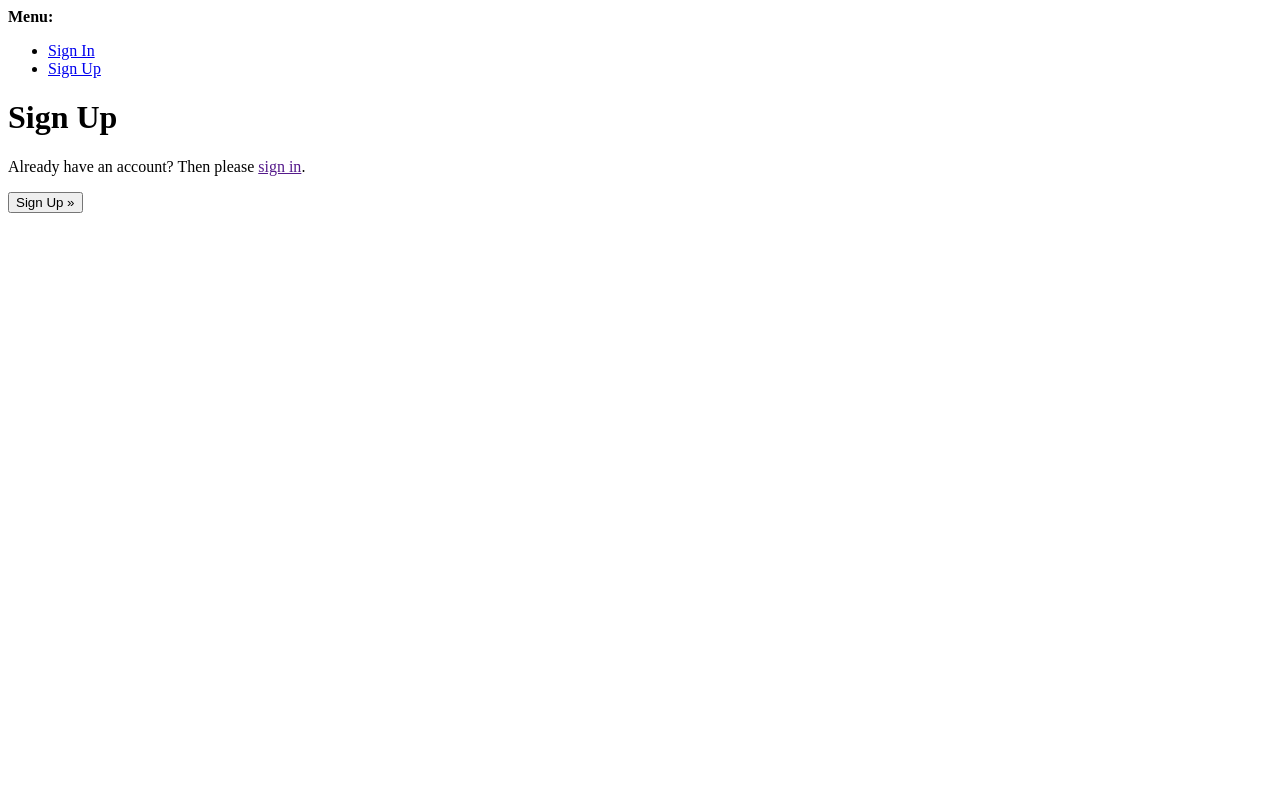
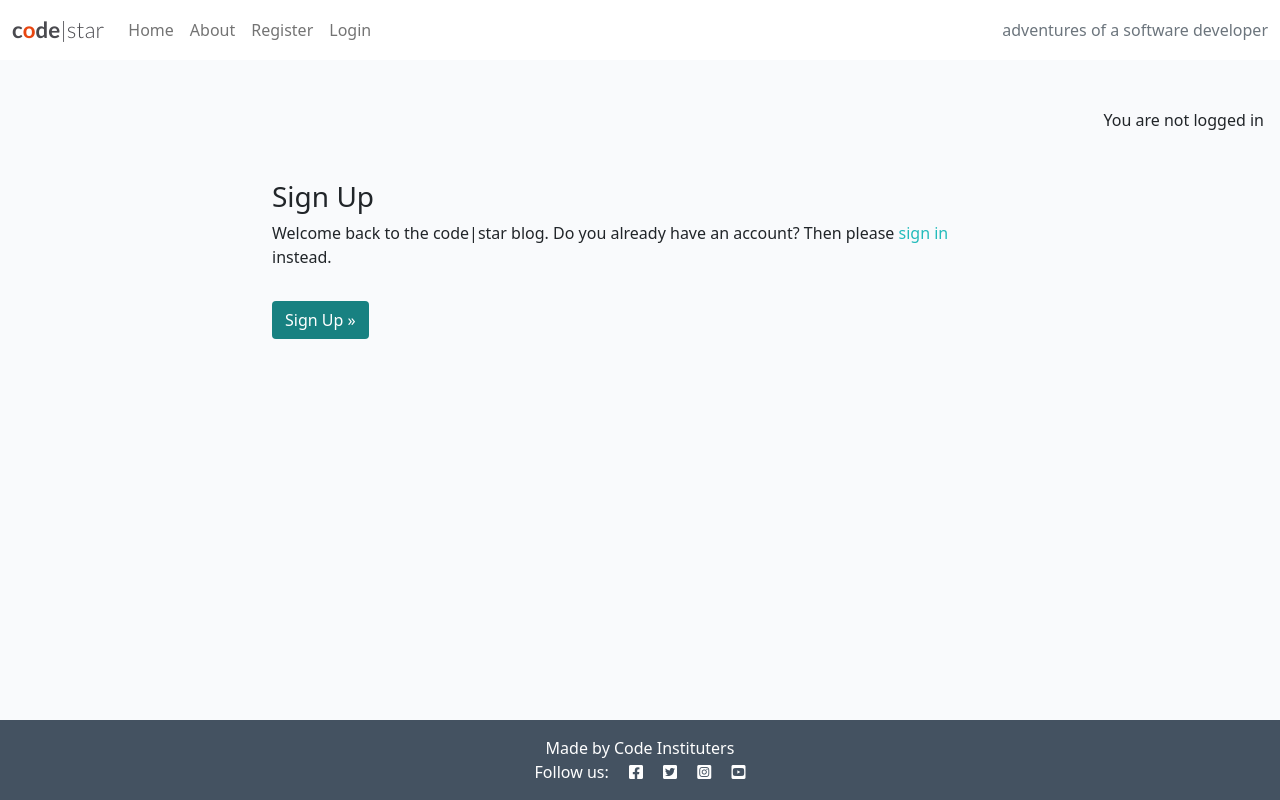
Before and after one commit to asyaharoyan/django-blog, a Django app: template templates/account/signup.html in a window 1280 px wide. Run offline with Django 4.2, Linux system fonts and the light colour scheme; the template is opened without the code that fills it: most values are stand-ins (such as "Sample title", 1, 10 or a date in 2020).

Commit message:
Add register page and style

```diff
--- a/templates/account/signup.html
+++ b/templates/account/signup.html
@@ -1,21 +1,33 @@
-{% extends "account/base.html" %}
+{% extends "base.html" %}
 
 {% load i18n %}
 
 {% block head_title %}{% trans "Signup" %}{% endblock head_title %}
 
 {% block content %}
-<h1>{% trans "Sign Up" %}</h1>
+<div class="container">
+  <div class="row">
+      <div class="col-md-8 mt-3 offset-md-2">
+<h3>{% trans "Sign Up" %}</h3>
 
-<p>{% blocktrans %}Already have an account? Then please <a href="{{ login_url }}">sign in</a>.{% endblocktrans %}</p>
-
+<p>{% blocktrans %}
+  Welcome back to the code|star blog.
+  Do you already have an account? Then please
+  <a class="link" href="{{ login_url }}">sign in</a> instead.
+  {% endblocktrans %}</p>
+</div>
+</div>
+<div class="row">
+  <div class="col-md-8 mt-3 offset-md-2">
 <form class="signup" id="signup_form" method="post" action="{% url 'account_signup' %}">
   {% csrf_token %}
   {{ form.as_p }}
   {% if redirect_field_value %}
   <input type="hidden" name="{{ redirect_field_name }}" value="{{ redirect_field_value }}" />
   {% endif %}
-  <button type="submit">{% trans "Sign Up" %} &raquo;</button>
+  <button class="btn btn-signup right" type="submit">{% trans "Sign Up" %} &raquo;</button>
 </form>
-
+</div>
+</div>
+</div>
 {% endblock content %}
--- a/templates/base.html
+++ b/templates/base.html
@@ -72,7 +72,13 @@
             </div>
         </div>
     </nav>
-
+    <p class="text-end m-3">
+        {% if user.is_authenticated %}
+        <p class="text-end m-3">You are logged in as {{ user }}</p>
+        {% else %}
+        <p class="text-end m-3">You are not logged in</p>
+        {% endif %}
+    </p>
     <main class="flex-shrink-0 main-bg">
 
         {% block content %}
```
